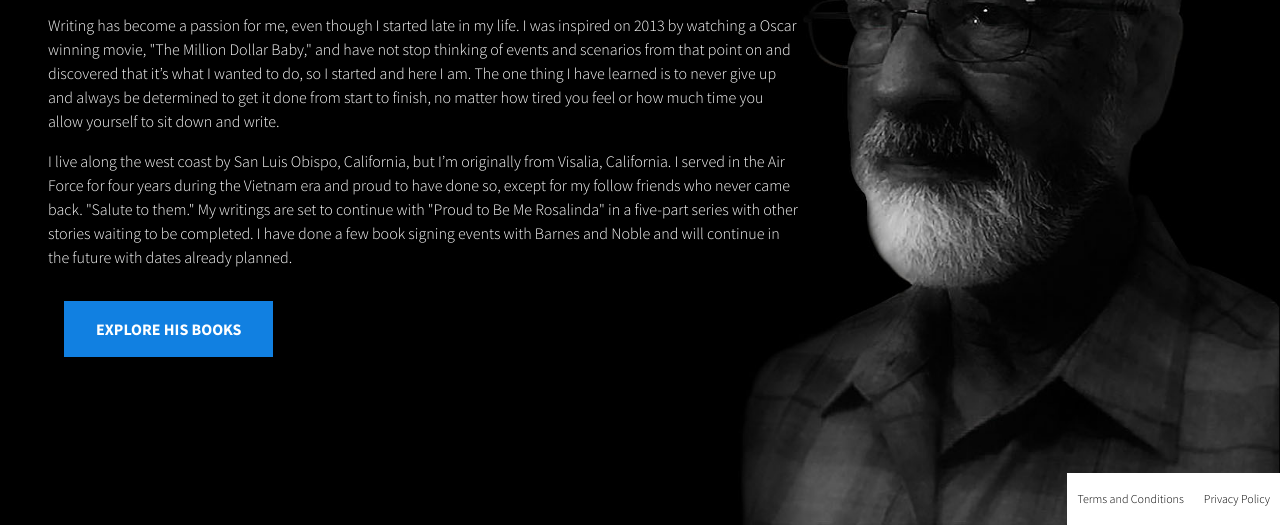
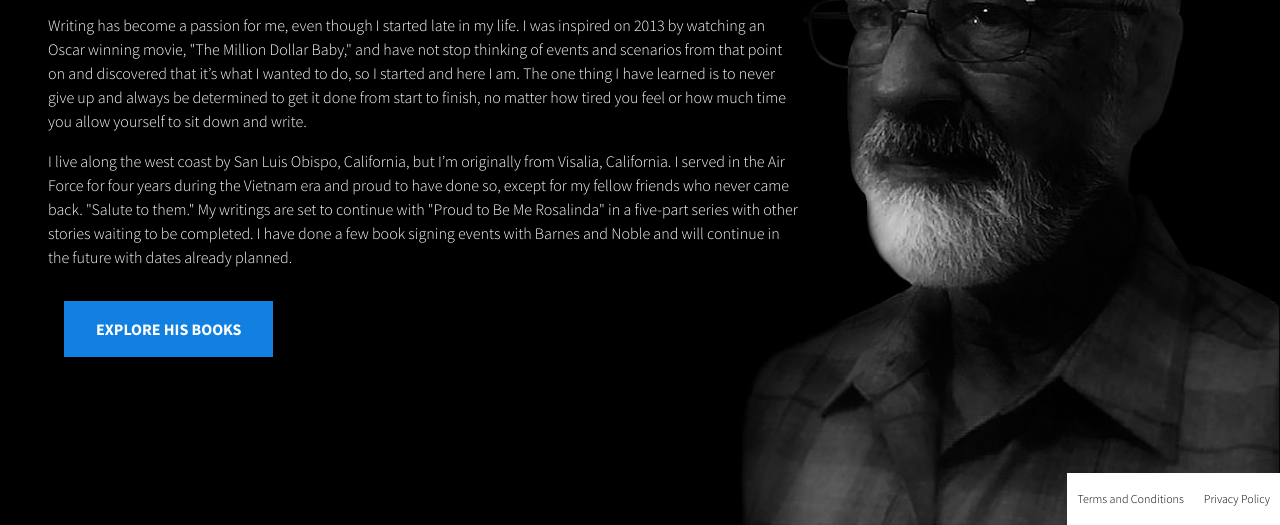
Before and after one commit to inksharedsolutions/jessemoreno, a Gatsby site: page /about-the-author in a window 1280 px wide. Shown: the part 275-800 px from the top of the page. Built offline with nearby package versions, Linux system fonts and the light colour scheme; Gatsby itself is replaced by a stand-in of ours.

Commit message:
Update about-the-author.js

```diff
--- a/src/pages/about-the-author.js
+++ b/src/pages/about-the-author.js
@@ -14,7 +14,7 @@ const About = () => {
                 <h1>JESSE MORENO</h1>
                 <p>
                     Writing has become a passion for me, even though I started
-                    late in my life. I was inspired on 2013 by watching a Oscar
+                    late in my life. I was inspired on 2013 by watching an Oscar
                     winning movie, "The Million Dollar Baby," and have not stop
                     thinking of events and scenarios from that point on and
                     discovered that it’s what I wanted to do, so I started and
@@ -27,7 +27,7 @@ const About = () => {
                     I live along the west coast by San Luis Obispo, California,
                     but I’m originally from Visalia, California. I served in the
                     Air Force for four years during the Vietnam era and proud to
-                    have done so, except for my follow friends who never came
+                    have done so, except for my fellow friends who never came
                     back. "Salute to them." My writings are set to continue with
                     "Proud to Be Me Rosalinda" in a five-part series with other
                     stories waiting to be completed. I have done a few book
```
